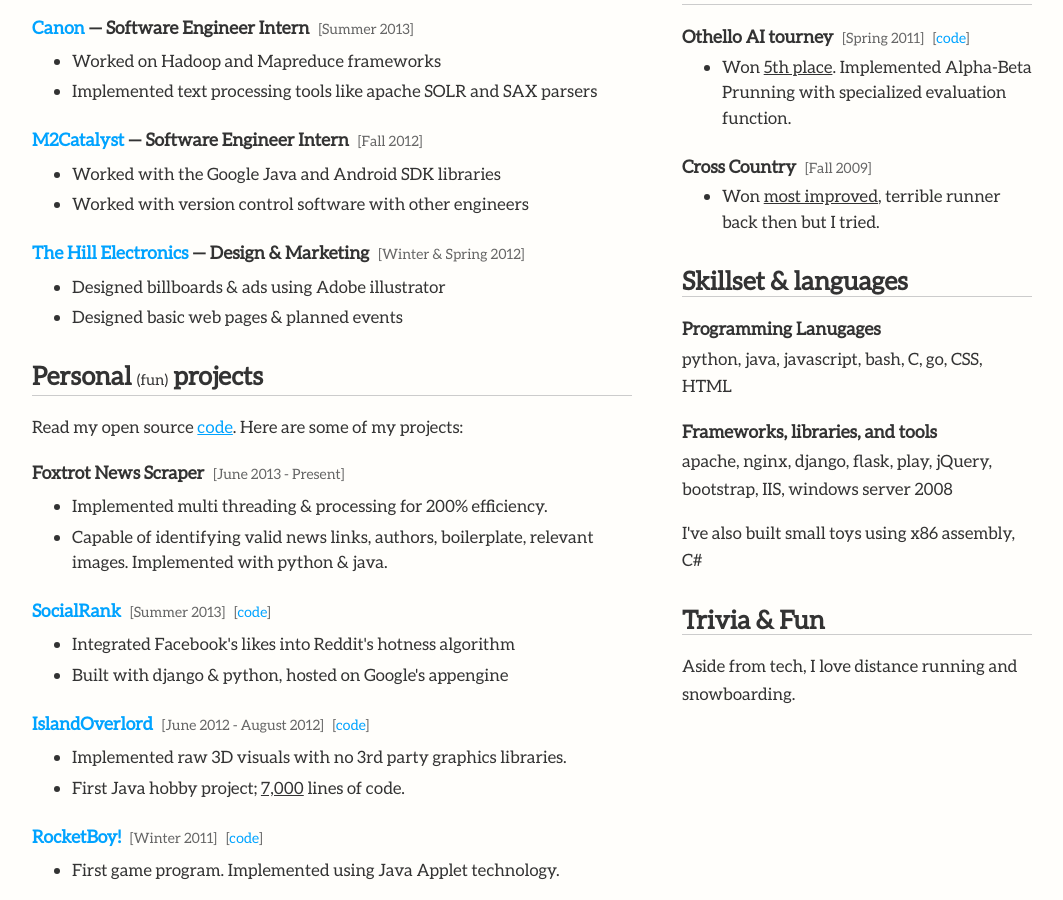
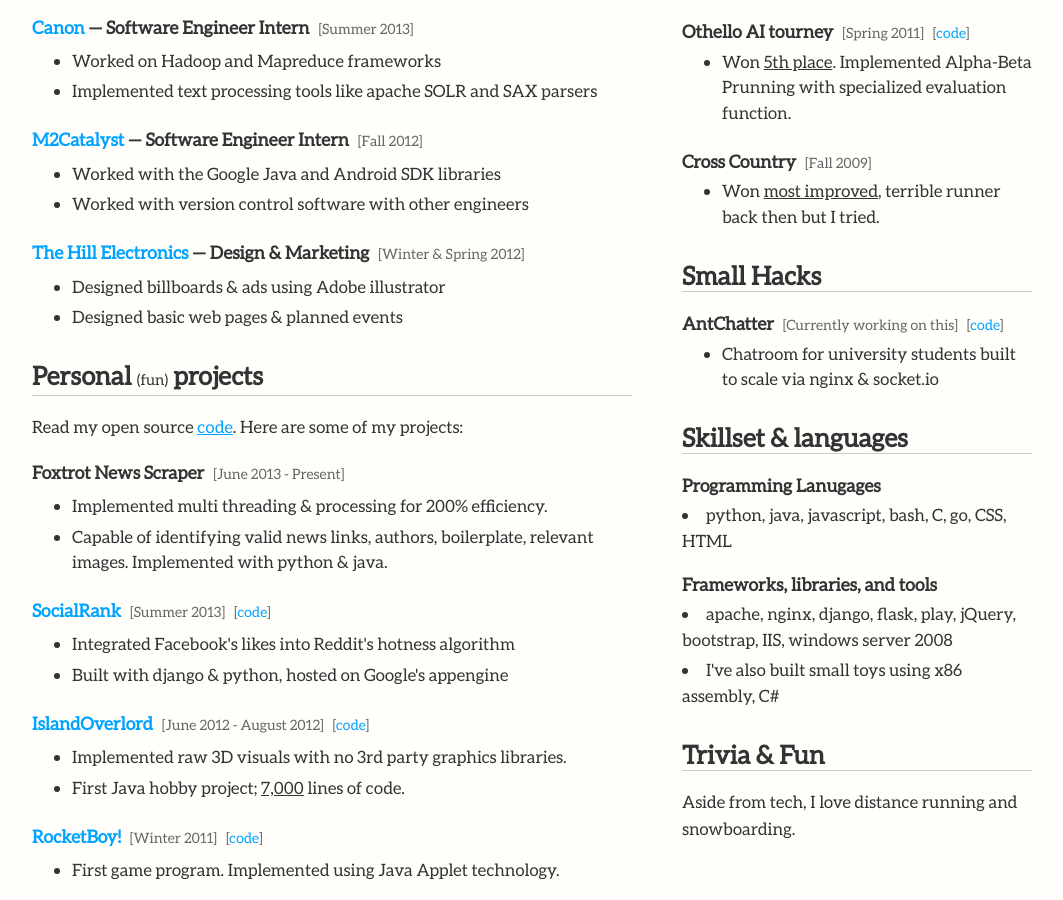
Before and after one commit to codelucas/codelucas.com, a Jekyll site: the page built from resume/index.html, in a window 1280 px wide and 900 px high, scrolled down 576 px. Shown: the whole window, without its empty margins (108-1171 px from the left). Built offline with Jekyll 4.4.1, drawn with Linux system fonts in a browser that asks for light colours; Markdown is read by kramdown in place of the engine named in the settings.

Commit message:
edited resume

```diff
--- a/resume/index.html
+++ b/resume/index.html
@@ -137,15 +137,14 @@
     <a href="http://pennapps.com">Pennapps</a>
     <span>Fall 2013</span>
   </h3>
-  <p>Built <a href="http://socialrank.codelucas.com">SocialRank</a> An aggregator +
-	reddit's hotness algorithm + fb likes.</p>
+  <li>Built <a href="http://socialrank.codelucas.com">SocialRank</a> An aggregator +
+	reddit's hotness algorithm + fb likes.</li>
 
   <h3>
     <a href="http://hacktech.io">HackTech</a>
     <span>Winter 2014</span>
   </h3>
-  <p>TODO: Add after the hackathon</p>
-
+  <li>TODO: Add after the hackathon</li>
 
   <h2>Awards</h2>
 
@@ -165,18 +164,31 @@
   <ul>
   <li> Won <u>most improved</u>, terrible runner back then but I tried.</li>
   </ul>
+
+  <h2>Small Hacks</h2>
+
+  <h3>
+    AntChatter
+    <span>Currently working on this</span>
+    <span><a href="">code</a></span>
+  </h3>
+  <ul>
+    <li>Chatroom for university students built to scale via nginx & socket.io</li>
+  </ul>
+
+
   <h2>Skillset & languages</h2>
 
   <h3>
     Programming Lanugages
   </h3>
-  <p>python, java, javascript, bash, C, go, CSS, HTML</p>
+  <li>python, java, javascript, bash, C, go, CSS, HTML</li>
 
   <h3>
     Frameworks, libraries, and tools
   </h3>
-  <p>apache, nginx, django, flask, play, jQuery, bootstrap, IIS, windows server 2008</p>
-  <p>I've also built small toys using x86 assembly, C#</p>
+  <li>apache, nginx, django, flask, play, jQuery, bootstrap, IIS, windows server 2008</li>
+  <li>I've also built small toys using x86 assembly, C#</li>
 
   <h2>Trivia & Fun</h2>
 
```
